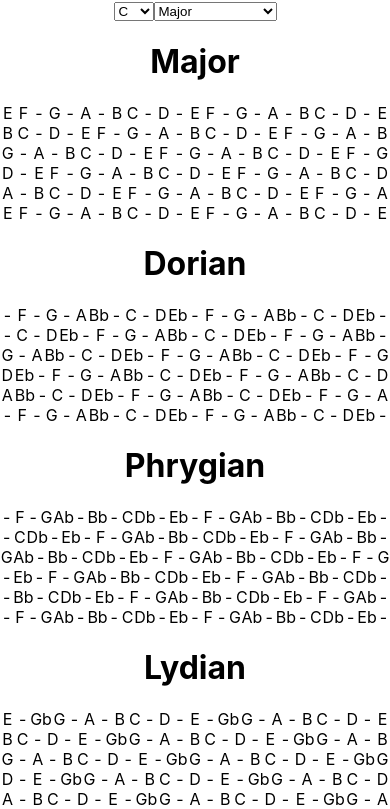
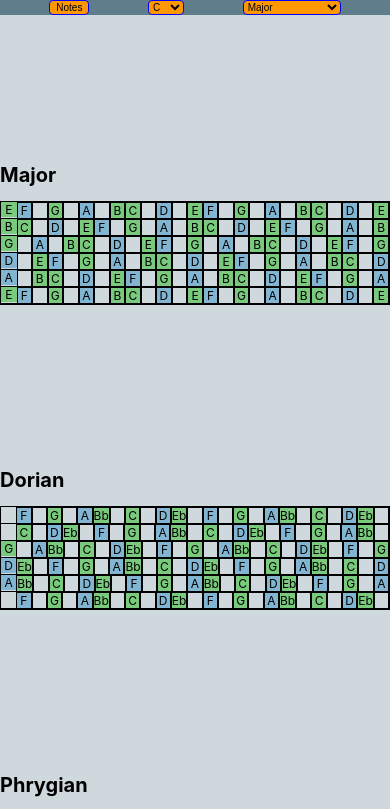
Before and after one commit to walpolsh/fretboards, a React (Create React App) app: page / in a window 390 px wide. Shown: the top 809 px of the page. Built offline with nearby package versions, Linux system fonts and the light colour scheme.

Commit message:
notes have associated colors

```diff
--- a/src/App.css
+++ b/src/App.css
@@ -1,37 +1,131 @@
+.frets {
+  border: 1px solid black;
+  text-align: center;
+}
+
+.frets:nth-child(1) {
+  border: none;
+  border-bottom: 1px solid black;
+}
+
+.fretboardContainer {
+  border: 1px solid black;
+
+}
+
 .stringContainer {
   display: grid;
   grid-template-columns: repeat(25, 1fr);
 }
 
 .App {
+  background: #CFD8DC;
+  align-items: center;
+  font-size: 12px;
+  color: black;
+}
+
+button {
+    border: 1px solid blue;
+    font-size: 14px;
+    border-radius: 4px;
+    background-color: #FF9800;
+}
+
+select {
+  border: 1px solid blue;
+  font-size: 14px;
+  border-radius: 4px;
+  background-color: #FF9800;
+}
+
+select:hover {
+  border: 1px solid blue;
+  border-radius: 4px;
+  background-color:#ffb74d;
+}
+
+
+#innerDiv {
+  width: 99%;
+}
+
+footer {
+  position: inherit;
+  left: 0;
+  bottom: 0;
+  height: 10%;
+  width: 100%;
   text-align: center;
 }
 
-.App-logo {
-  animation: App-logo-spin infinite 20s linear;
-  height: 40vmin;
+
+h1 {
+  font-size: 20px
 }
 
-.App-header {
-  background-color: #282c34;
-  min-height: 100vh;
+h2 {
+  font-size: 16px;
+}
+
+.topnav {
+  position: fixed;
+  top: 0;
+  margin:0;
+  overflow: hidden;
+  width: 100%;
+}
+
+.headerBox {
   display: flex;
-  flex-direction: column;
+  width:100%;
+  background-color: #78909C;
+  justify-content: center;
+}
+
+.menuBox {
+  padding: 0px 20px 0px 20px;
+  background-color: #607D8B;
+  font-size: 14px;
+  display: flex;
+  flex-direction: row;
+  justify-content: space-around;
+  flex: 1;
+  min-width: 0;
+}
+
+.navhead {
+  display: flex;
+  text-align: center;
   align-items: center;
   justify-content: center;
-  font-size: calc(10px + 2vmin);
-  color: white;
+}
+.navhead div {
+  width: 20%;
+  color: #263238;
+  font-size: 20px;
 }
 
-.App-link {
-  color: #61dafb;
+.navhead > h1 {
+  width: 80%;
 }
 
-@keyframes App-logo-spin {
-  from {
-    transform: rotate(0deg);
+@media (max-width: 767px) {
+  select {
+    font-size: 10px;
   }
-  to {
-    transform: rotate(360deg);
+  button {
+    font-size: 10px;
+  }
+  .menuBox {
+    font-size: 10px;
+  }
+
+  table {
+    font-size: 10px;
+  }
+
+  h1 {
+    font-size: 20px;
   }
 }
--- a/src/App.js
+++ b/src/App.js
@@ -1,7 +1,6 @@
 import React, { Component } from 'react';
 import './App.css';
-import String from './components/String'
-import String2 from './components/String2'
+import NoteString from './components/String'
 import Header from './components/Header'
 import { Chromatic, Major, MelodicMinor, HarmonicMinor, HarmonicMajor, HungarianMajor, HungarianMinor, NeapolitanMinor, NeapolitanMajor } from './constants/scales';
 import {permute} from './constants/helpers'
@@ -12,10 +11,12 @@ class App extends Component {
     this.state = {
       root: Chromatic,
       scale: Major,
+      onOff: '0',
     }
 
     this.changeScale = this.changeScale.bind(this)
     this.changeKey = this.changeKey.bind(this)
+    this.handleSwitch = this.handleSwitch.bind(this)
   }
 
   changeKey(event) {
@@ -34,51 +35,80 @@ class App extends Component {
     })
   }
 
+  handleSwitch(event) {
+    const e = event.target.value;
+    this.setState({
+      onOff: e,
+    })
+  }
+
+
   render() {
-    let notes = this.state.scale.map(mode =>
-      mode[1].map(x =>
-        this.state.root[x]
-      )
-    )
-    let names = this.state.scale.map(mode => {
+    let scale = this.state.scale
+    let onOff = this.state.onOff
+    let names = scale.map(mode => {
       return mode[2]}
     )
+
     return (
       <div className="App">
         <div>
           <Header
             changeKey={this.changeKey}
             changeScale={this.changeScale}
+            handleSwitch={this.handleSwitch}
+            onOff={this.state.onOff}
           />
         </div>
         {
-            notes.map((mode, i) =>
-              <div>
+            scale.map((mode, i) =>
+              <div style={{paddingTop: '150px'}}>
                 <h1>{names[i]}</h1>
-                  <String startNote={4}
+                <div className='fretboardContainer'>
+                  <NoteString
+                    startNote={4}
                     Chromatic={Chromatic}
                     root={this.state.root}
-                  mode={mode}/>
-                  <String startNote={11}
+                    mode={mode}
+                    onOff={onOff}
+                  />
+                  <NoteString
+                    startNote={11}
                     Chromatic={Chromatic}
                     root={this.state.root}
-                  mode={mode}/>
-                  <String startNote={7}
+                    mode={mode}
+                    onOff={onOff}
+                  />
+                  <NoteString
+                    startNote={7}
                     Chromatic={Chromatic}
                     root={this.state.root}
-                  mode={mode}/>
-                  <String startNote={2}
+                    mode={mode}
+                    onOff={onOff}
+                  />
+                  <NoteString
+                    startNote={2}
                     Chromatic={Chromatic}
                     root={this.state.root}
-                  mode={mode}/>
-                  <String startNote={9}
+                    mode={mode}
+                    onOff={onOff}
+                  />
+                  <NoteString
+                    startNote={9}
                     Chromatic={Chromatic}
                     root={this.state.root}
-                  mode={mode}/>
-                  <String startNote={4}
+                    mode={mode}
+                    onOff={onOff}
+                  />
+                  <NoteString
+                    startNote={4}
                     Chromatic={Chromatic}
                     root={this.state.root}
-                  mode={mode}/>
+                    mode={mode}
+                    onOff={onOff}
+                  />
+
+                </div>
               </div>
             )
           }
--- a/src/components/Header.js
+++ b/src/components/Header.js
@@ -1,11 +1,19 @@
 import React from 'react'
 
 const Header = (props) => {
-  const { changeKey, changeScale } = props
-
+  const { changeKey, changeScale, handleSwitch, onOff } = props
   return (
-    <div>
-    <select  onChange={changeKey}>
+    <div className='topnav'>
+      <div className='headerBox'>
+      </div>
+      <div className='menuBox'>
+        {
+          onOff === '1' ?
+          <button id='notes/nums' onClick={handleSwitch} value='0'>Nums</button>
+          :
+          <button id='notes/nums' onClick={handleSwitch} value='1'>Notes</button>
+        }
+        <select onChange={changeKey}>
           <option id='keySig' value='0'>C</option>
           <option value='1'>Db</option>
           <option value='2'>D</option>
@@ -29,6 +37,8 @@ const Header = (props) => {
           <option value='7'>Neapolitan Major</option>
           <option value='6'>Neapolitan Minor</option>
         </select>
+
+      </div>
     </div>
   )
 }
--- a/src/components/String.js
+++ b/src/components/String.js
@@ -1,18 +1,43 @@
-import React, { Component } from 'react';
+import React from 'react';
 import {permute} from '../constants/helpers'
 
 const String = (props) => {
-  let {startNote, mode, Chromatic, root} = props
+  let {startNote, mode, Chromatic, root, onOff} = props
+  let notes = mode[1].map(x => root[x])
+  let string = permute(Chromatic, startNote)
+  string = string.concat(string).concat(string[0])
+  let nums = mode[0].map(x => x)
 
-  let perm = permute(Chromatic, startNote)
-  perm = perm.concat(perm).concat(perm[0])
   return (
     <div className="stringContainer">
       {
-        perm.map(note =>
-        mode.indexOf(note) !== -1 ?
+        onOff === '0' ?
+        string.map((note, i) =>
+          <div className='frets'>
+            {notes.indexOf(note) !== -1 ?
+              <div>
+                {
+                  notes[0] === note ? <div style={{background: '#79ca7c'}}>{note}</div> :
+                  notes[1] === note ? <div style={{background: '#81b5d2'}}>{note}</div> :
+                  notes[2] === note ? <div style={{background: '#79ca7c'}}>{note}</div> :
+                  notes[3] === note ? <div style={{background: '#81b5d2'}}>{note}</div> :
+                  notes[4] === note ? <div style={{background: '#79ca7c'}}>{note}</div> :
+                  notes[5] === note ? <div style={{background: '#81b5d2'}}>{note}</div> :
+                  notes[6] === note ? <div style={{background: '#79ca7c'}}>{note}</div> : 0
+                }
+              </div>
+              :
+              <div>
+
+              </div>}
+
+          </div>
+        )
+        :
+        string.map((note, i) =>
+        notes.indexOf(note) !== -1 ?
           <div>
-            {note}
+            {nums[notes]}
           </div>
           :
           <div>
--- a/src/components/String2.js
+++ /dev/null
@@ -1,37 +0,0 @@
-import React from 'react';
-import {permute} from '../constants/helpers'
-
-const String = (props) => {
-  let {startNote, mode, Chromatic, root} = props
-  let [nums, notes, names, chords] = mode
-  notes = notes.map(x => root[x])
-  let perm = permute(Chromatic, startNote)
-  perm = perm.concat(perm).concat(perm[0])
-
-
-  return (
-    <div>
-      <h1>{names}</h1>
-      <div className="stringContainer">
-        {
-          perm.map(note => {
-            console.log(note, notes)
-            return (
-              notes.indexOf(note) !== -1 ?
-
-              <div>
-                  {note}
-                </div>
-                :
-                <div>
-                  -
-                </div>
-          )
-        })
-      }
-      </div>
-    </div>
-  )
-}
-
-export default String;
```
Lines whose indentation alone changed are shown as unchanged.
